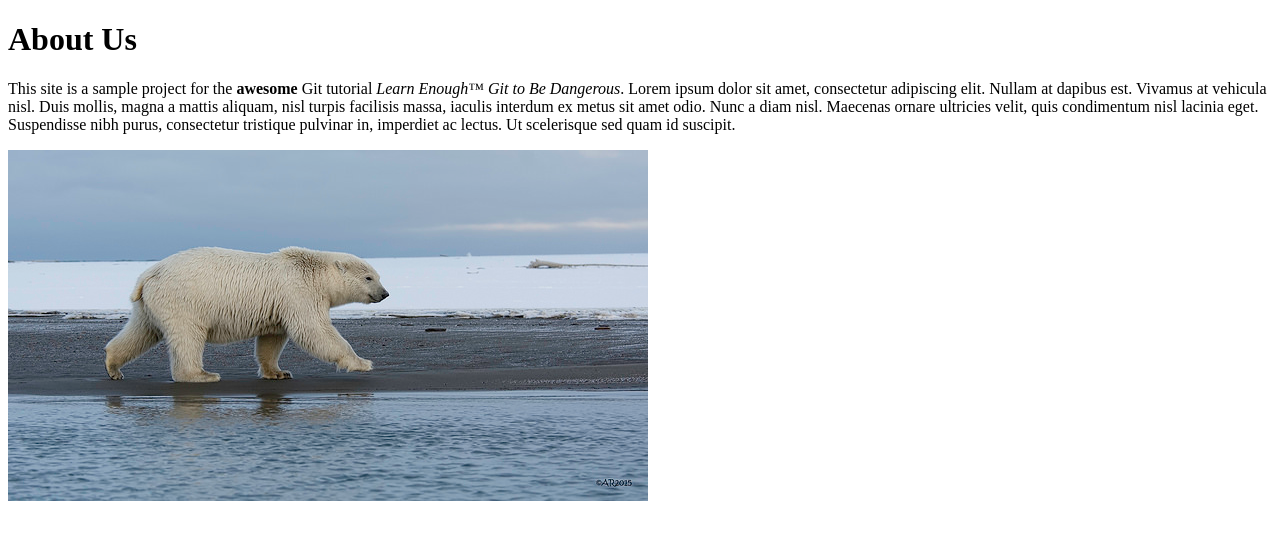
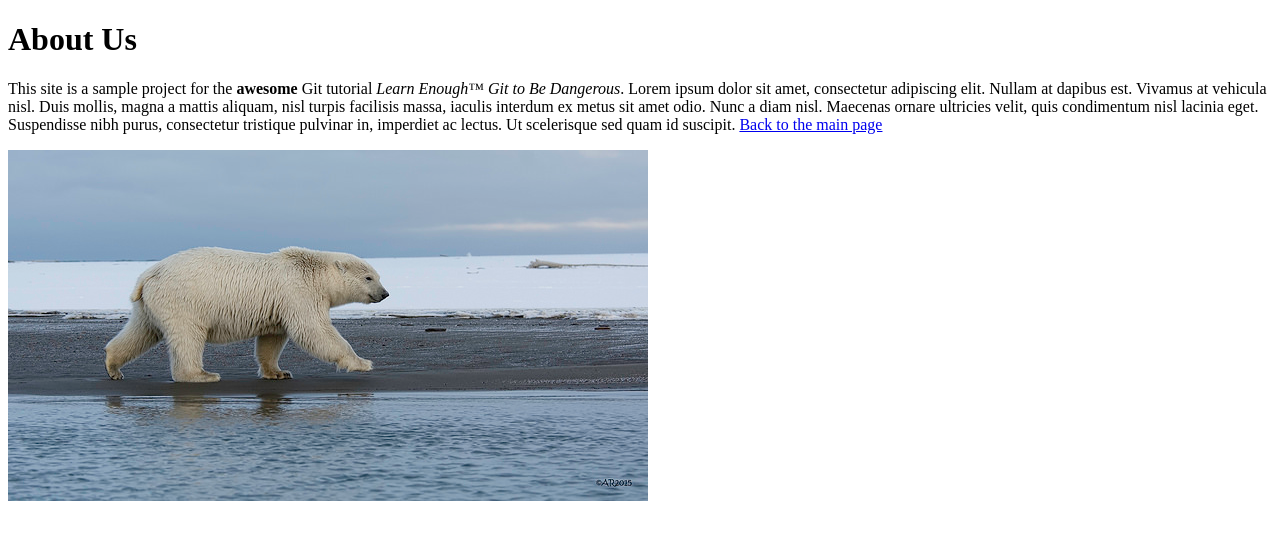
Before and after one commit to jackiepanchan/website, a plain HTML site: page about.html in a window 1280 px wide. Drawn offline with Linux system fonts and the light colour scheme.

Commit message:
Add link back to Index page

```diff
--- a/about.html
+++ b/about.html
@@ -17,6 +17,7 @@
       ornare ultricies velit, quis condimentum nisl lacinia eget.
       Suspendisse nibh purus, consectetur tristique pulvinar in,
       imperdiet ac lectus. Ut scelerisque sed quam id suscipit.
+      <a href="index.html">Back to the main page</a>
     </p>
     <img src="images/polar_bear.jpg" alt="Polar bear" />
   </body>
```
